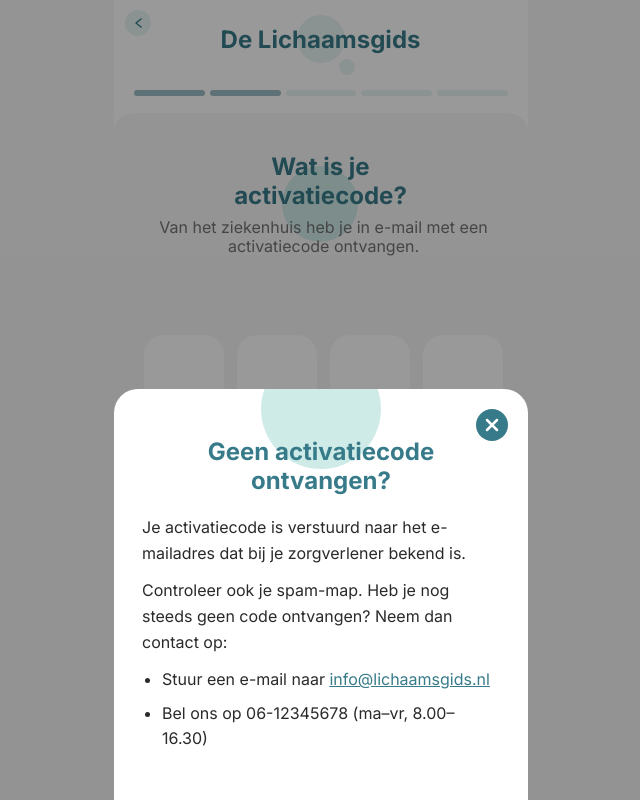
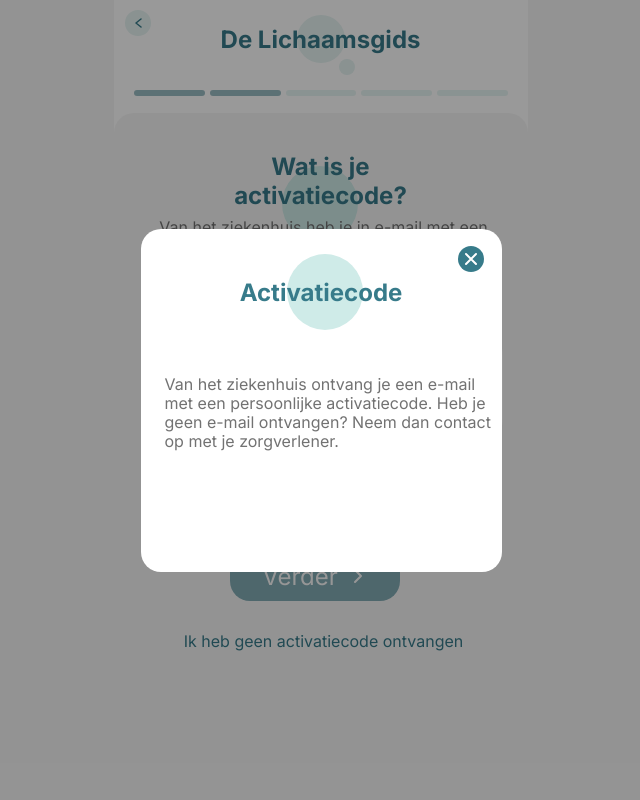
Before and after one commit to plieverse/herstelgids, a React (Vite) app in the folder client/: page /onboarding/activatiecode in a window 1280 px wide. Both pictures are taken after a click on the button "Ik heb geen activatiecode ontvangen". Shown: the whole page, without its empty margins (319-959 px from the left). Built offline with nearby package versions, Linux system fonts and the light colour scheme; no server answers.

Commit message:
Rebuild activatiecode overlay pixel-perfect from Figma CSS
Co-Authored-By: Claude Sonnet 4.6 <noreply@anthropic.com>

```diff
--- a/client/src/pages/onboarding/OnboardingActivatiecode.jsx
+++ b/client/src/pages/onboarding/OnboardingActivatiecode.jsx
@@ -3,26 +3,113 @@ import { useNavigate } from 'react-router-dom';
 
 function GeenCodeOverlay({ onClose }) {
   return (
-    <div style={ov.backdrop} onClick={onClose}>
-      <div style={ov.sheet} onClick={e => e.stopPropagation()}>
-        <div style={ov.decorCircle} />
-        <button style={ov.closeBtn} onClick={onClose} aria-label="Sluiten">
-          <svg width="32" height="32" viewBox="0 0 32 32" fill="none">
-            <circle cx="16" cy="16" r="16" fill="#377B8A" />
-            <path d="M11 11l10 10M21 11l-10 10" stroke="#fff" strokeWidth="2.5" strokeLinecap="round" />
-          </svg>
+    <div
+      onClick={onClose}
+      style={{
+        position: 'fixed',
+        inset: 0,
+        background: 'rgba(0,0,0,0.4)',
+        zIndex: 200,
+        display: 'flex',
+        alignItems: 'center',
+        justifyContent: 'center',
+      }}
+    >
+      {/* Card: 361×343px, white, border-radius 20px */}
+      <div
+        onClick={e => e.stopPropagation()}
+        style={{
+          position: 'relative',
+          width: 361,
+          height: 343,
+          background: '#FFFFFF',
+          borderRadius: 20,
+        }}
+      >
+        {/* Ellipse 30: 76×76, left:146, top:25, #CFEBE8 */}
+        <div style={{
+          position: 'absolute',
+          width: 76,
+          height: 76,
+          left: 146,
+          top: 25,
+          borderRadius: '50%',
+          background: '#CFEBE8',
+        }} />
+
+        {/* Title "Activatiecode": left:65, top:35, width:231, height:57 */}
+        <div style={{
+          position: 'absolute',
+          left: 65,
+          top: 35,
+          width: 231,
+          height: 57,
+          fontFamily: 'Inter',
+          fontStyle: 'normal',
+          fontWeight: 700,
+          fontSize: 24,
+          lineHeight: '29px',
+          display: 'flex',
+          alignItems: 'center',
+          textAlign: 'center',
+          justifyContent: 'center',
+          color: '#377B8A',
+        }}>
+          Activatiecode
+        </div>
+
+        {/* Body text: left:6.65%=24, top:33.82%=116, right:2.22%=8, bottom:26.53%=91 → height:136 */}
+        <div style={{
+          position: 'absolute',
+          left: 24,
+          top: 116,
+          width: 329,
+          height: 136,
+          fontFamily: 'Inter',
+          fontStyle: 'normal',
+          fontWeight: 400,
+          fontSize: 16,
+          lineHeight: '19px',
+          display: 'flex',
+          alignItems: 'center',
+          color: '#727272',
+        }}>
+          Van het ziekenhuis ontvang je een e-mail met een persoonlijke activatiecode. Heb je geen e-mail ontvangen? Neem dan contact op met je zorgverlener.
+        </div>
+
+        {/* Close button: left:307, top:7, width:46, height:46 */}
+        <button
+          onClick={onClose}
+          aria-label="Sluiten"
+          style={{
+            position: 'absolute',
+            left: 307,
+            top: 7,
+            width: 46,
+            height: 46,
+            background: 'none',
+            border: 'none',
+            cursor: 'pointer',
+            padding: 0,
+            display: 'flex',
+            alignItems: 'center',
+            justifyContent: 'center',
+          }}
+        >
+          <div style={{
+            width: 26,
+            height: 26,
+            borderRadius: '50%',
+            background: '#377B8A',
+            display: 'flex',
+            alignItems: 'center',
+            justifyContent: 'center',
+          }}>
+            <svg width="14" height="14" viewBox="0 0 14 14" fill="none">
+              <path d="M2 2l10 10M12 2L2 12" stroke="#FFFFFF" strokeWidth="2" strokeLinecap="round" />
+            </svg>
+          </div>
         </button>
-        <h2 style={ov.title}>Geen activatiecode ontvangen?</h2>
-        <p style={ov.body}>
-          Je activatiecode is verstuurd naar het e-mailadres dat bij je zorgverlener bekend is.
-        </p>
-        <p style={ov.body}>
-          Controleer ook je spam-map. Heb je nog steeds geen code ontvangen? Neem dan contact op:
-        </p>
-        <ul style={ov.list}>
-          <li style={ov.listItem}>Stuur een e-mail naar <a href="mailto:info@lichaamsgids.nl" style={ov.link}>info@lichaamsgids.nl</a></li>
-          <li style={ov.listItem}>Bel ons op 06-12345678 (ma–vr, 8.00–16.30)</li>
-        </ul>
       </div>
     </div>
   );
@@ -351,66 +438,3 @@ export default function OnboardingActivatiecode() {
     </>
   );
 }
-
-const ov = {
-  backdrop: {
-    position: 'fixed',
-    inset: 0,
-    background: 'rgba(0,0,0,0.4)',
-    zIndex: 200,
-    display: 'flex',
-    alignItems: 'flex-end',
-    justifyContent: 'center',
-  },
-  sheet: {
-    background: '#FFFFFF',
-    borderRadius: '24px 24px 0 0',
-    padding: '48px 28px 48px',
-    width: '100%',
-    maxWidth: '414px',
-    position: 'relative',
-    overflow: 'hidden',
-  },
-  decorCircle: {
-    position: 'absolute',
-    top: '-40px',
-    left: '50%',
-    transform: 'translateX(-50%)',
-    width: '120px',
-    height: '120px',
-    borderRadius: '50%',
-    background: '#CFEBE8',
-    zIndex: 0,
-  },
-  closeBtn: {
-    position: 'absolute',
-    top: '20px',
-    right: '20px',
-    background: 'none',
-    border: 'none',
-    cursor: 'pointer',
-    padding: 0,
-    zIndex: 1,
-  },
-  title: {
-    fontFamily: 'Inter',
-    fontWeight: 700,
-    fontSize: '24px',
-    lineHeight: '29px',
-    color: '#377B8A',
-    textAlign: 'center',
-    marginBottom: '20px',
-    position: 'relative',
-    zIndex: 1,
-  },
-  body: {
-    fontFamily: 'Inter',
-    fontSize: '16px',
-    lineHeight: 1.6,
-    color: '#2a2a2a',
-    marginBottom: '12px',
-  },
-  link: { color: '#377B8A', textDecoration: 'underline' },
-  list: { paddingLeft: '20px', display: 'flex', flexDirection: 'column', gap: '8px' },
-  listItem: { fontFamily: 'Inter', fontSize: '16px', lineHeight: 1.6, color: '#2a2a2a' },
-};
```
